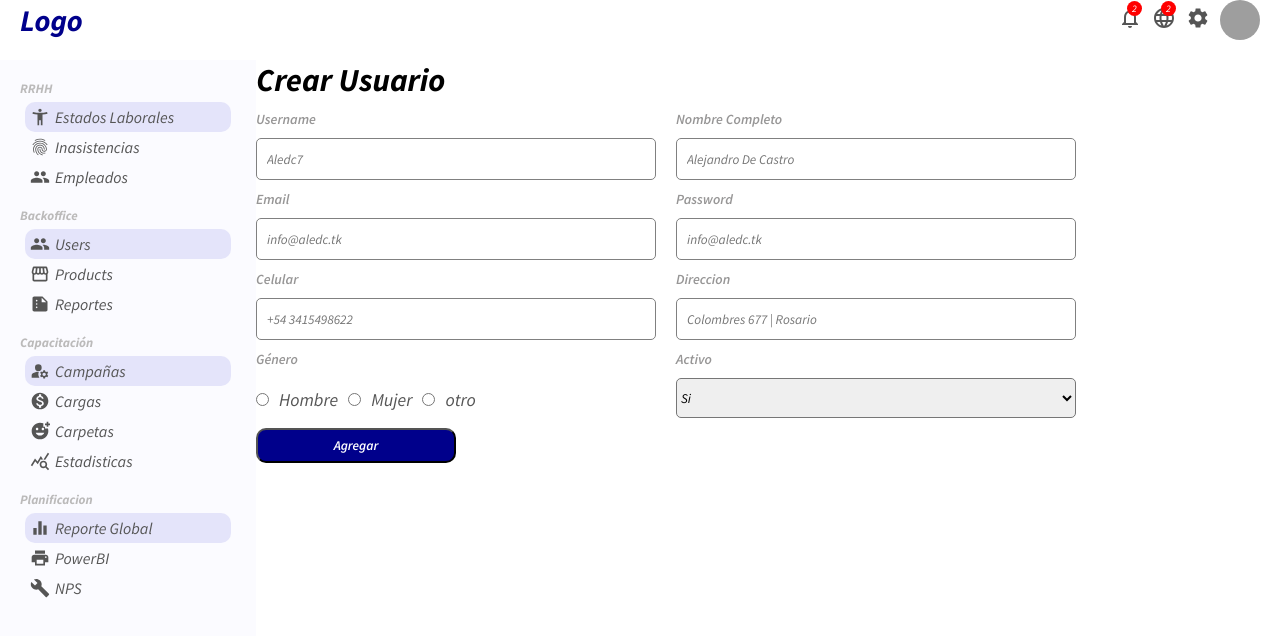
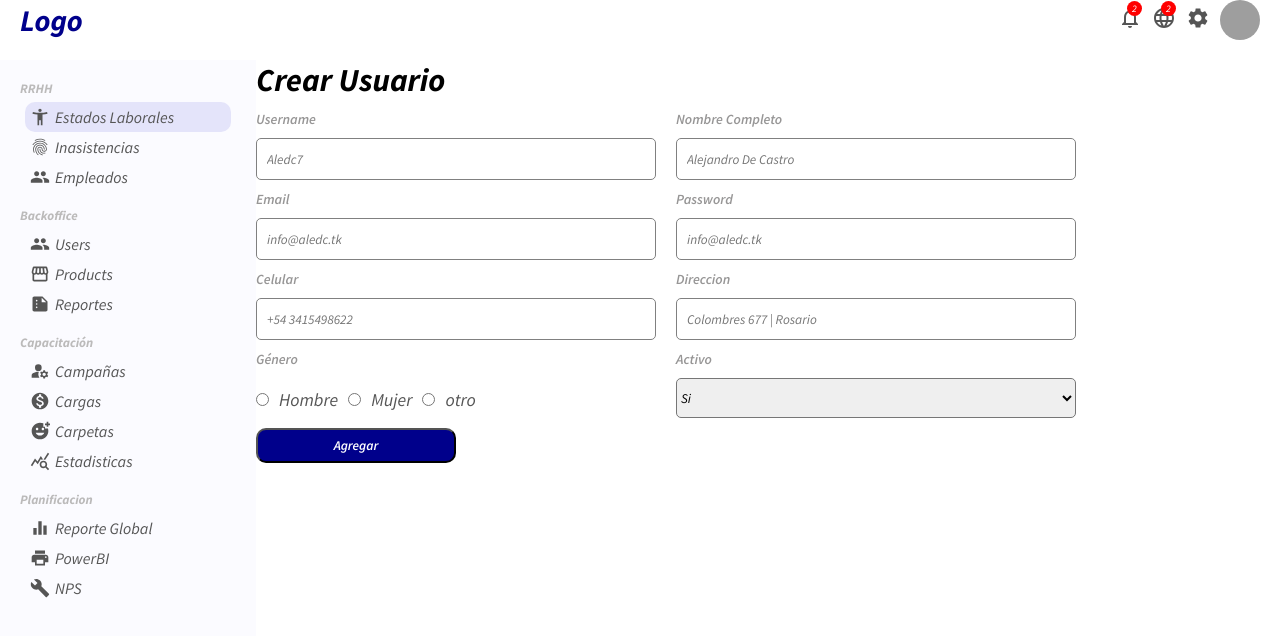
Before and after one commit to aledc7/react_admin_dashboard, a React (Create React App) app: page /user/newUser in a window 1280 px wide. Shown: the top 636 px of the page. Built offline with nearby package versions, Linux system fonts and the light colour scheme; grey boxes are pictures that could not be loaded.

Commit message:
corrijo efecto hover

```diff
--- a/src/components/sidebar/Sidebar.jsx
+++ b/src/components/sidebar/Sidebar.jsx
@@ -48,7 +48,7 @@ function Sidebar() {
                     <h3 className="sidebarTitle">Backoffice</h3>
                     <ul className="sidebarList">
                         <Link to={'/users'} className="link">
-                            <li className="sidebarListItem active">
+                            <li className="sidebarListItem">
                                 <People className='sidebarIcon' />
                                 Users
                             </li>
@@ -70,7 +70,7 @@ function Sidebar() {
                 <div className="sidebarMenu">
                     <h3 className="sidebarTitle">Capacitación</h3>
                     <ul className="sidebarList">
-                        <li className="sidebarListItem active">
+                        <li className="sidebarListItem">
                             <ManageAccounts className='sidebarIcon' />
                             Campañas
                         </li>
@@ -92,7 +92,7 @@ function Sidebar() {
                 <div className="sidebarMenu">
                     <h3 className="sidebarTitle">Planificacion</h3>
                     <ul className="sidebarList">
-                        <li className="sidebarListItem active">
+                        <li className="sidebarListItem">
                             <Equalizer className='sidebarIcon' />
                             Reporte Global
                         </li>
--- a/src/components/sidebar/sidebar.css
+++ b/src/components/sidebar/sidebar.css
@@ -33,8 +33,7 @@
     border-radius: 10px;
 }
 
-.sidebarListItem.active,
-.sidebarListItem.hover {
+.sidebarListItem.active, .sidebarListItem:hover {
     background-color: rgb(228,228,250);
 }
 
```
